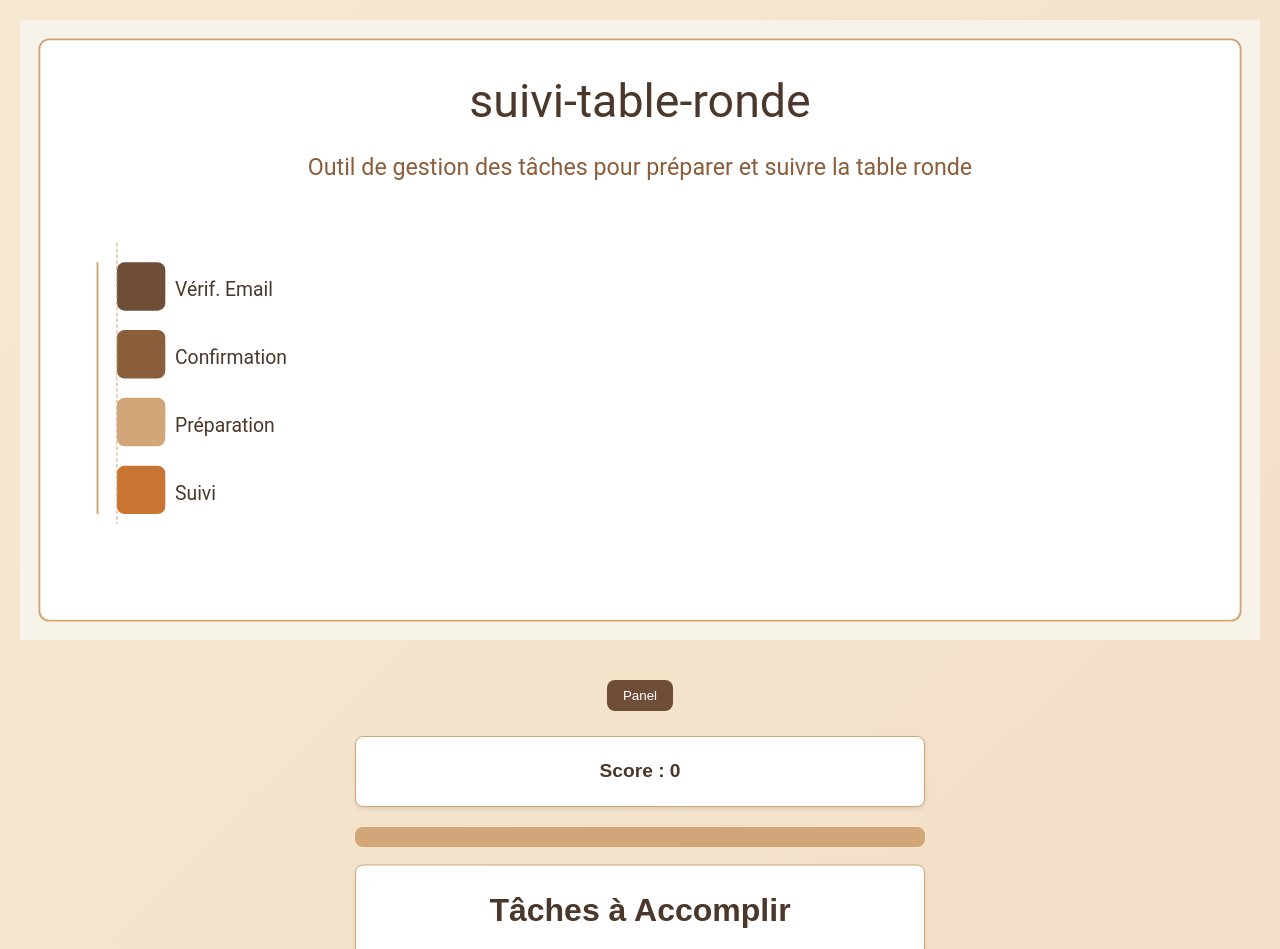
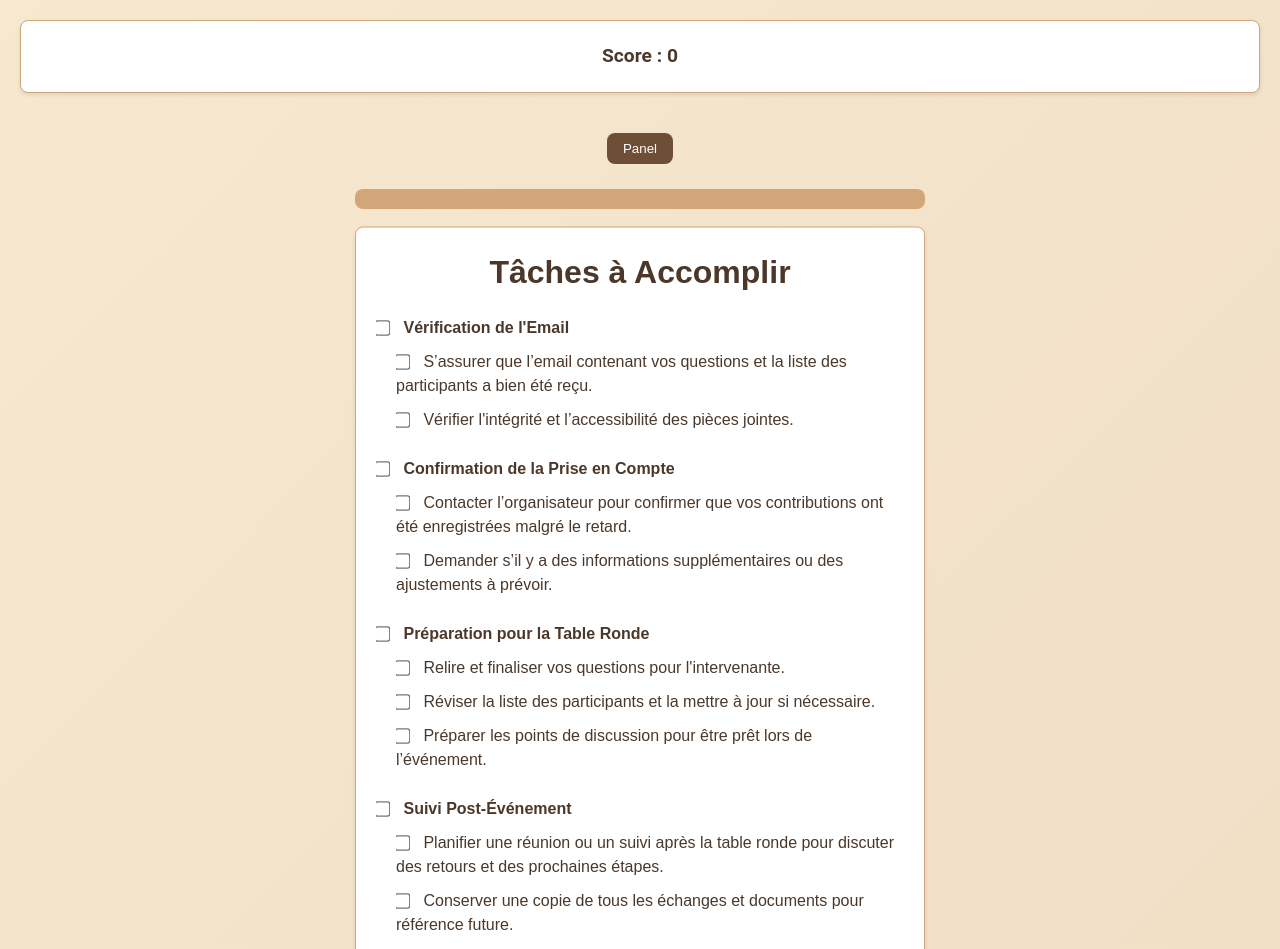
Before and after one commit to Kvnbbg/suivi-table-ronde, a plain HTML site: page index.html in a window 1280 px wide. Shown: the top 949 px of the page. Drawn offline with Linux system fonts and the light colour scheme.

Commit message:
Update index.html

```diff
--- a/index.html
+++ b/index.html
@@ -511,35 +511,10 @@
     </div>
   </div>
 
-  <!-- Social Preview SVG -->
-  <svg class="social-preview" xmlns="http://www.w3.org/2000/svg" viewBox="0 0 1280 640">
-    <rect width="1280" height="640" fill="#f7f3e8" />
-    <rect x="20" y="20" width="1240" height="600" fill="#ffffff" rx="10" ry="10" stroke="#d2a679" stroke-width="2"/>
-    <text x="640" y="100" text-anchor="middle" font-family="Roboto, sans-serif" font-size="48" fill="#4b382a">
-      suivi-table-ronde
-    </text>
-    <text x="640" y="160" text-anchor="middle" font-family="Roboto, sans-serif" font-size="24" fill="#8b5e3c">
-      Outil de gestion des tâches pour préparer et suivre la table ronde
-    </text>
-    <rect x="100" y="250" width="50" height="50" rx="8" ry="8" fill="#6f4e37" />
-    <text x="160" y="285" font-family="Roboto, sans-serif" font-size="20" fill="#4b382a">
-      Vérif. Email
-    </text>
-    <rect x="100" y="320" width="50" height="50" rx="8" ry="8" fill="#8b5e3c" />
-    <text x="160" y="355" font-family="Roboto, sans-serif" font-size="20" fill="#4b382a">
-      Confirmation
-    </text>
-    <rect x="100" y="390" width="50" height="50" rx="8" ry="8" fill="#d2a679" />
-    <text x="160" y="425" font-family="Roboto, sans-serif" font-size="20" fill="#4b382a">
-      Préparation
-    </text>
-    <rect x="100" y="460" width="50" height="50" rx="8" ry="8" fill="#c87533" />
-    <text x="160" y="495" font-family="Roboto, sans-serif" font-size="20" fill="#4b382a">
-      Suivi
-    </text>
-    <line x1="80" y1="250" x2="80" y2="510" stroke="#d2a679" stroke-width="2" />
-    <line x1="100" y1="230" x2="100" y2="520" stroke="#d2a679" stroke-width="1" stroke-dasharray="4,2" />
-  </svg>
+    <!-- Score Card -->
+    <div class="score-card">
+      Score : <span id="scoreDisplay">0</span>
+    </div>
 
   <div class="container">
     <!-- Master Button (always visible) -->
@@ -547,10 +522,7 @@
       <button class="file-btn" onclick="openMasterModal()">Panel</button>
     </div>
 
-    <!-- Score Card -->
-    <div class="score-card">
-      Score : <span id="scoreDisplay">0</span>
-    </div>
+
 
     <!-- Progress Bar -->
     <div class="progress-container">
```
